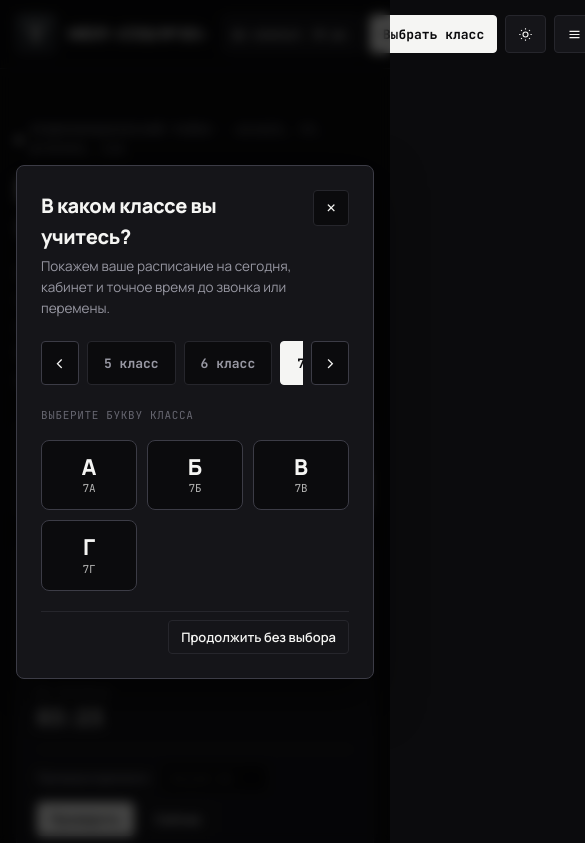
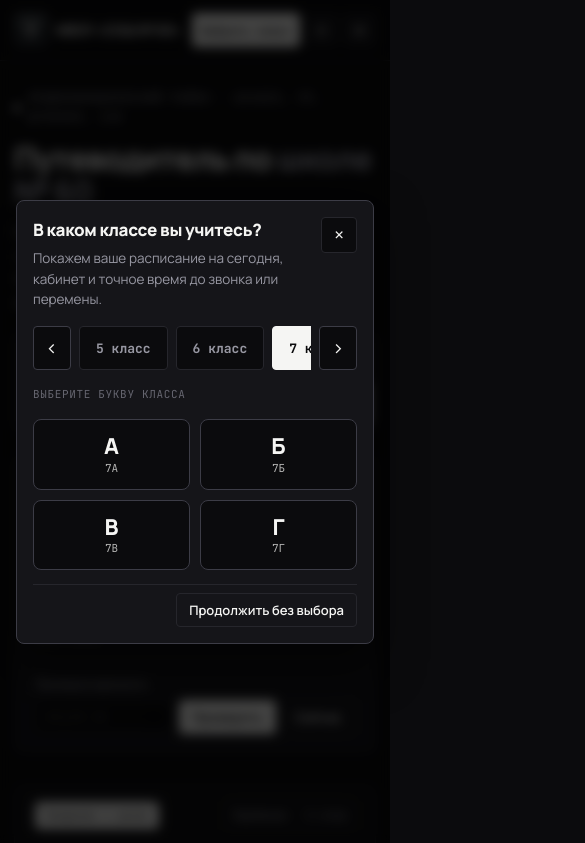
Before and after one commit to hadessavemod-art/SHOOOOOl, a plain HTML site: page index.html in a window 390 px wide. Shown: the top 843 px of the page, 585 px wide, since content can reach past the window. Drawn offline with Linux system fonts and the light colour scheme.

Commit message:
Update styles.css

```diff
--- a/styles.css
+++ b/styles.css
@@ -2172,3 +2172,111 @@ a {
   font-size: 14px;
   font-weight: 600;
 }
+
+/* ==========================================================================
+   Universal Multi-Device Polish (iOS/Android Phones, iPad, MacBook, 4K PC)
+   ========================================================================== */
+html, body {
+  overflow-x: clip;
+  -webkit-text-size-adjust: 100%;
+}
+
+button, a, input, select {
+  touch-action: manipulation;
+  -webkit-tap-highlight-color: transparent;
+}
+
+.main-shell {
+  min-height: calc(100dvh - 180px);
+}
+
+/* Tablet & Small Laptop (iPad / MacBook Air 13") */
+@media (max-width: 1180px) {
+  .container {
+    padding: 0 20px;
+  }
+}
+
+/* Mobile Phones (iPhone / Android 320px - 640px) */
+@media (max-width: 640px) {
+  .container {
+    padding: 0 14px;
+  }
+  .header-inner {
+    height: 60px;
+    gap: 8px;
+  }
+  .brand {
+    gap: 8px;
+  }
+  .brand-logo {
+    width: 34px;
+    height: 34px;
+  }
+  .brand-title {
+    font-size: 13.5px;
+  }
+  .header-actions {
+    gap: 5px;
+  }
+  .btn-icon-text {
+    min-height: 34px;
+    padding: 5px 8px;
+    font-size: 11.5px;
+  }
+  .btn-holiday-pill {
+    display: none;
+  }
+  .mobile-drawer {
+    top: 60px;
+  }
+  .hero-section {
+    padding: 28px 0 40px;
+  }
+  .hero-title {
+    font-size: clamp(26px, 8vw, 34px);
+    margin-bottom: 12px;
+  }
+  .hero-lead {
+    font-size: 14px;
+    margin-bottom: 20px;
+  }
+  .section-block {
+    padding: 36px 0;
+  }
+  .modal-card {
+    padding: 16px;
+    gap: 14px;
+  }
+  .modal-title {
+    font-size: 17px;
+  }
+  .letter-btns {
+    grid-template-columns: repeat(2, 1fr);
+  }
+  .bell-sim-bar,
+  .sim-controls {
+    display: grid;
+    grid-template-columns: 1fr auto auto;
+    width: 100%;
+    gap: 6px;
+  }
+  .bell-sim-bar .sim-label,
+  .sim-controls .sim-label {
+    grid-column: 1 / -1;
+  }
+  .spec-strip {
+    grid-template-columns: 1fr;
+  }
+  .spec-cell + .spec-cell {
+    border-left: none;
+    border-top: 1px solid var(--border);
+  }
+}
+
+/* Ultra-narrow phones (320px - 374px) */
+@media (max-width: 374px) {
+  .brand-text {
+    display: none;
+  }
+}
```
